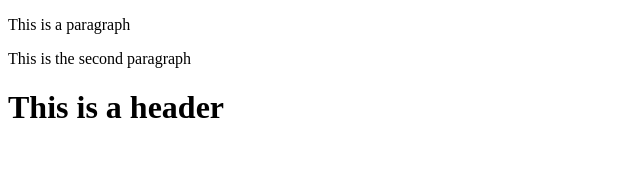
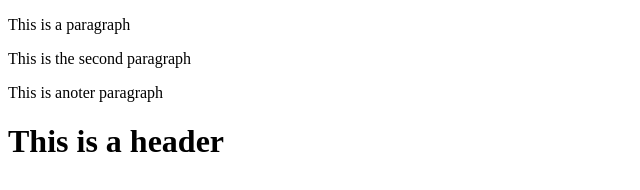
Before and after one commit to dune-racer/coursera-test, a website: page index.html in a window 1280 px wide. Shown: the whole page, without its empty margins (0-640 px from the left). Drawn offline with Linux system fonts and the light colour scheme.

Commit message:
forth commit

```diff
--- a/index.html
+++ b/index.html
@@ -6,6 +6,7 @@
 	<title>This is a Test</title>
 	<p>This is a paragraph</p>
 	<p>This is the second paragraph</p>
+	<p>This is anoter paragraph</p>
 </head>
 <body>
 	<h1>This is a header</h1>
```
Also changed, not shown: package.json (added, +24 -0 lines), 2 other files.
